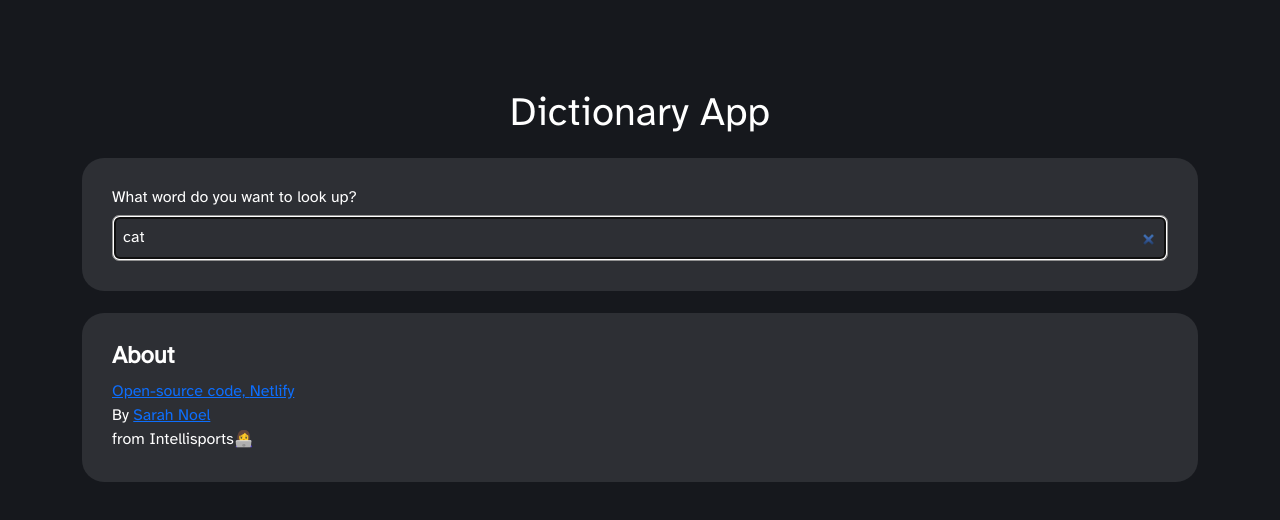
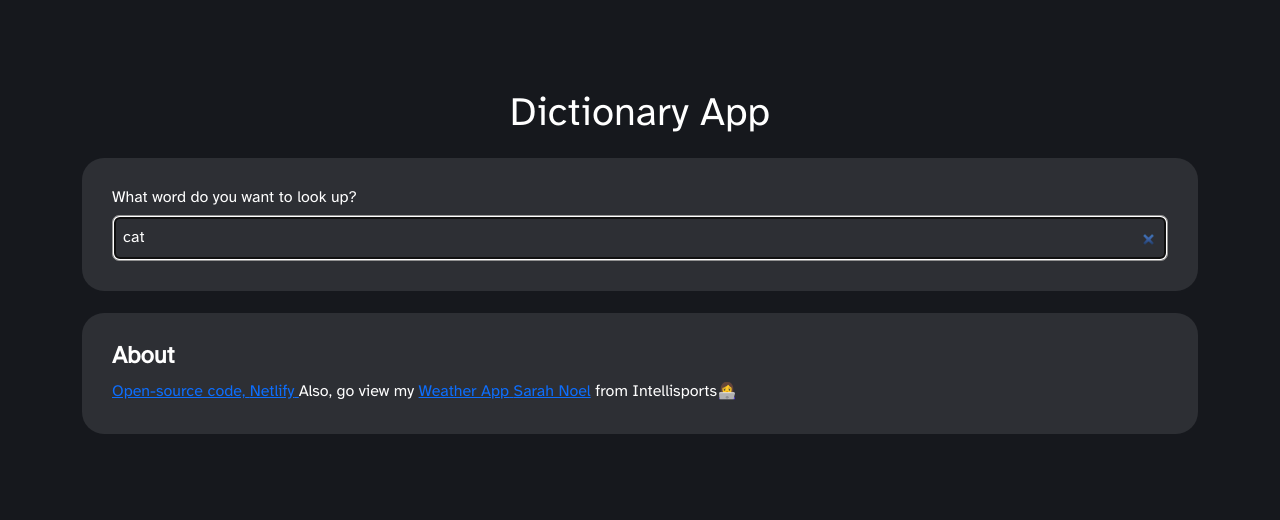
Before and after one commit to snoelcameron/dictionaryapp, a React (Create React App) app: page / in a window 1280 px wide. Shown: the top 520 px of the page. Built offline with nearby package versions, Linux system fonts and the light colour scheme; no server answers.

Commit message:
added weather app link

```diff
--- a/src/About.js
+++ b/src/About.js
@@ -21,8 +21,14 @@ export default function About() {
           >
             Netlify{" "}
           </a>
-          <br />
-          By{" "}
+          Also, go view my{" "}
+          <a
+            href="https://wonderful-bohr-ec4c13.netlify.app/"
+            target="_blank"
+            rel="noreferrer"
+          >
+            Weather App{" "}
+          </a>
           <a
             href="https://www.linkedin.com/in/sarah-noel-960740b2/"
             target="_blank"
@@ -30,7 +36,6 @@ export default function About() {
           >
             Sarah Noel
           </a>{" "}
-          <br />
           from Intellisports👩‍💻
         </div>
       </div>
```
